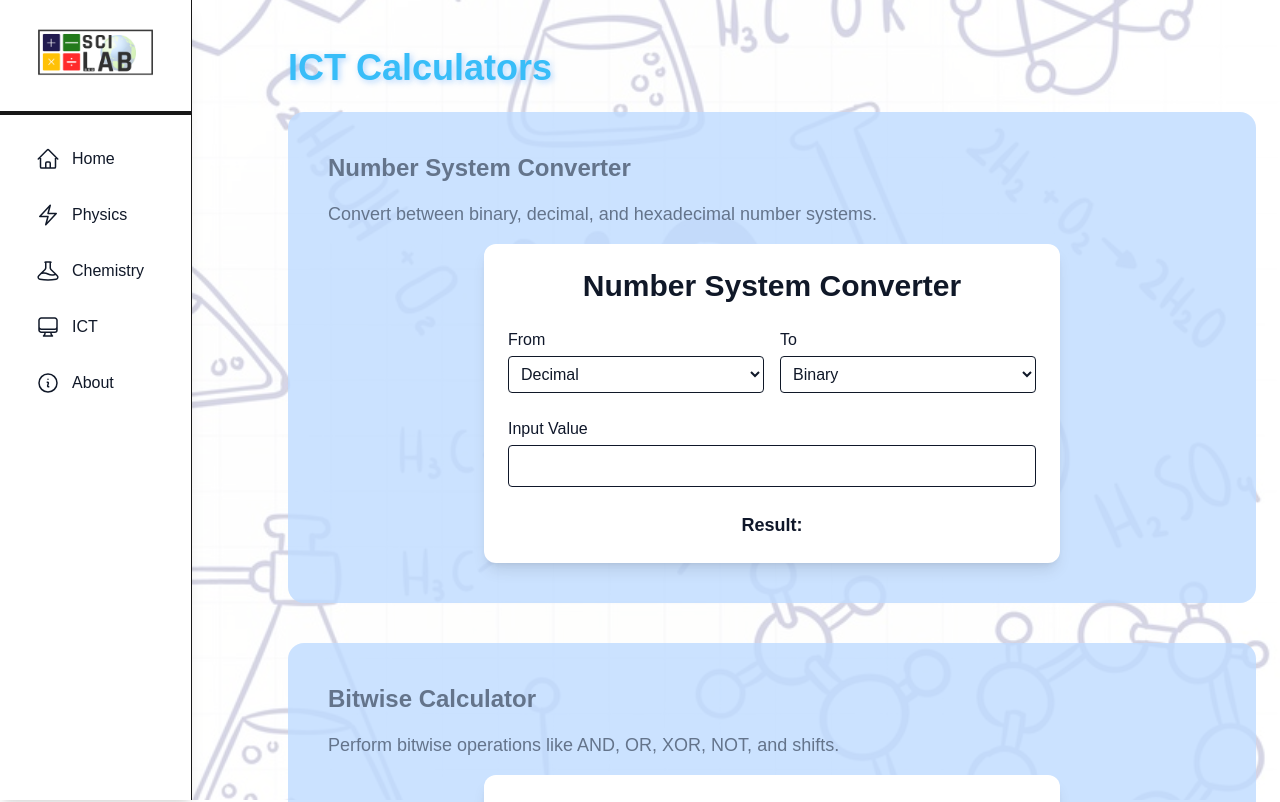
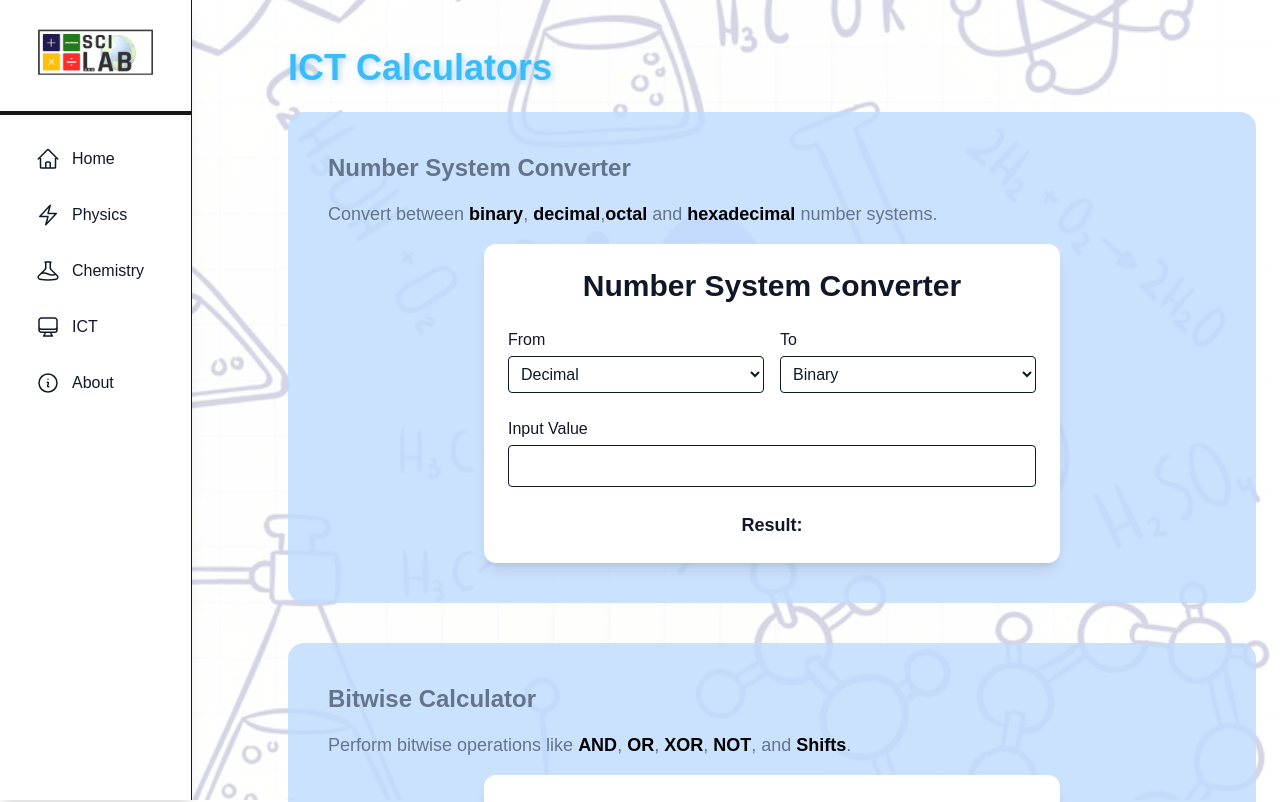
Before and after one commit to Dinesh0017/sci-lab, a Next.js app: page /ict in a window 1280 px wide. Shown: the top 802 px of the page. Built offline with nearby package versions, Linux system fonts and the light colour scheme.

Commit message:
highlight the equations

```diff
--- a/src/app/ict/page.js
+++ b/src/app/ict/page.js
@@ -20,7 +20,12 @@ export default function ICTPage() {
             Number System Converter
           </h2>
           <p className="text-lg text-muted-foreground mb-4 text-secondary">
-        Convert between binary, decimal, and hexadecimal number systems.
+            Convert between{" "}
+            <span className="text-black font-semibold">binary</span>,{" "}
+            <sapn className="text-black font-semibold">decimal</sapn>,
+            <sapn className="text-black font-semibold">octal</sapn> and{" "}
+            <span className="text-black font-semibold">hexadecimal</span> number
+            systems.
           </p>
           <NumberSystemConverter />
         </div>
@@ -32,7 +37,12 @@ export default function ICTPage() {
             Bitwise Calculator
           </h2>
           <p className="text-lg text-muted-foreground mb-4 text-secondary">
-        Perform bitwise operations like AND, OR, XOR, NOT, and shifts.
+            Perform bitwise operations like{" "}
+            <span className="text-black font-semibold">AND</span>,{" "}
+            <span className="text-black font-semibold">OR</span>,{" "}
+            <span className="text-black font-semibold">XOR</span>,{" "}
+            <span className="text-black font-semibold">NOT</span>, and{" "}
+            <span className="text-black font-semibold">Shifts</span>.
           </p>
           <BitwiseCalculator />
         </div>
@@ -56,7 +66,7 @@ export default function ICTPage() {
             Data Rate Converter
           </h2>
           <p className="text-lg text-muted-foreground mb-4 text-secondary">
-        Convert between different data rates (bps, Kbps, Mbps, Gbps).
+            Convert between different data rates <span className="text-black font-semibold">(bps, Kbps, Mbps, Gbps)</span>.
           </p>
           <DataRateConverter />
         </div>
@@ -73,8 +83,6 @@ export default function ICTPage() {
           <PingTimeCalculator />
         </div>
       </div>
-
     </section>
-
   );
 }
--- a/src/app/physics/page.js
+++ b/src/app/physics/page.js
@@ -17,7 +17,7 @@ export default function PhysicsPage() {
             Speed · Distance · Time Calculator
           </h2>
           <p className="text-lg text-muted-foreground mb-4 text-secondary">
-            Calculate speed, distance, or time using the formula: speed = distance/time.
+            Calculate speed, distance, or time using the formula: <span className="text-black font-semibold">speed = distance/time</span>.
           </p>
           <SpeedDistanceTimeCalculator />
         </div>
@@ -26,10 +26,10 @@ export default function PhysicsPage() {
       <div className="mb-10">
         <div className="bg-blue-200/80 p-10 rounded-2xl">
           <h2 className="text-2xl font-bold mb-4 text-secondary">
-            Force Calculator (F = m × a)
+            Force Calculator
           </h2>
           <p className="text-lg text-muted-foreground mb-4 text-secondary">
-            Calculate force using the formula: F = m × a.
+            Calculate force using the formula:<span className="text-black font-semibold">F = m × a</span> .
           </p>
           <ForceCalculator />
         </div>
```
Lines whose indentation alone changed are shown as unchanged.
